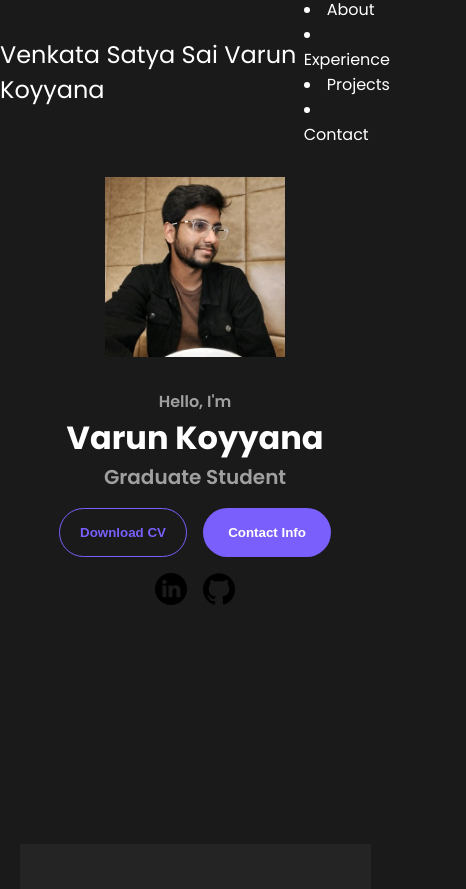
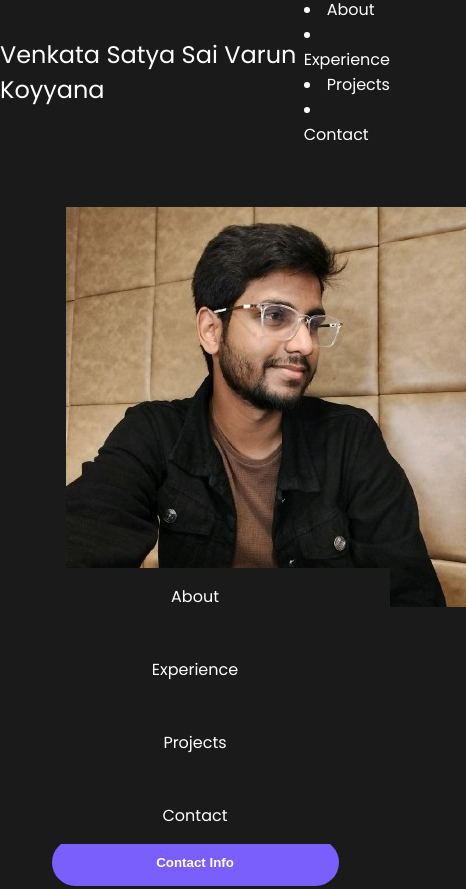
Before and after one commit to varunkoyyana/varunkoyyana.github.io, a plain HTML site: page index.html in a window 390 px wide. Shown: the top 889 px of the page, 466 px wide, since content can reach past the window. Drawn offline with Linux system fonts and the light colour scheme.

Commit message:
Update mediaqueries.css

```diff
--- a/mediaqueries.css
+++ b/mediaqueries.css
@@ -1,14 +1,23 @@
 @media screen and (max-width: 1400px) {
     #profile {
-    height: 83vh;
-    margin-bottom: 6rem;
+        height: auto; /* Changed to auto */
+        margin-bottom: 4rem; /* Adjusted margin */
+        padding: 4rem; /* Added padding */
     }
+
     .about-containers {
         flex-wrap: wrap;
+        justify-content: center; /* Center the containers */
     }
+
     #contact,
     #projects {
         height: fit-content;
+        padding: 4rem; /* Added padding */
+    }
+
+    section {
+        padding: 4rem; /* Consistent section padding */
     }
 }
 
@@ -16,88 +25,144 @@
     #desktop-nav {
         display: none;
     }
+
     #hamburger-nav {
         display: flex;
     }
+
     #experience,
     .experience-details-container {
         margin-top: 2rem;
     }
+
     #profile,
     .section-container {
         display: block;
     }
+
     .arrow {
         display: none;
     }
-  section,
-  .section-container {
+
+    section {
         height: fit-content;
+        margin: 2rem 5%; /* Adjusted margin */
+        padding: 3rem; /* Adjusted padding */
     }
-  section {
-    margin: 0 5%;
-  }
+
     .section__pic-container {
-    width: 275px;
-    height: 275px;
+        width: 300px; /* Set a fixed width */
+        height: 300px;
         margin: 0 auto 2rem;
     }
+
     .about-containers {
         margin-top: 0;
     }
+
+    /* Styles for mobile navigation */
+    .nav-links {
+        flex-direction: column;
+        gap: 1rem; /* Increased gap */
+        text-align: center;
+        position: absolute;
+        top: 100%; /* Position below the hamburger icon */
+        left: 0;
+        width: 100%;
+        background-color: #1A1A1A; /* Dark background for menu */
+        z-index: 10; /* Ensure it's on top */
+        transform: translateY(-100%); /* Initially hidden */
+        transition: transform 0.3s ease; /* Smooth transition */
+    }
+
+    .nav-links.open {
+        transform: translateY(0); /* Show menu when open */
+    }
+
+    .nav-links li a {
+        color: #FFFFFF; /* White menu links */
+        padding: 1rem; /* Add padding to menu items */
+        display: block; /* Make links stack vertically */
+    }
+}
+
+@media screen and (max-width: 768px) { /* Added a breakpoint for tablets/smaller screens */
+    .section__pic-container {
+        width: 90%; /* Occupy most of the screen */
+        height: auto;
+    }
+
+    .about-containers {
+        flex-direction: column; /* Stack about containers vertically */
+    }
+
+    article {
+        width: 100%; /* Make articles full width */
+    }
+
+    /* ... other adjustments for smaller screens */
 }
 
 @media screen and (max-width: 600px) {
     #contact,
     footer {
-    height: 40vh;
+        height: auto; /* Changed to auto */
+        padding: 2rem; /* Adjusted padding */
     }
+
     #profile {
-    height: 83vh;
+        height: auto; /* Changed to auto */
         margin-bottom: 0;
+        padding: 2rem; /* Adjusted padding */
     }
+
     article {
         font-size: 1rem;
     }
+
     footer nav {
         height: fit-content;
         margin-bottom: 2rem;
     }
+
     .about-containers,
     .contact-info-upper-container,
     .btn-container {
         flex-wrap: wrap;
     }
+
     .contact-info-container {
         margin: 0;
     }
+
     .contact-info-container p,
     .nav-links li a {
         font-size: 1rem;
     }
+
     .experience-sub-title {
         font-size: 1.25rem;
     }
+
     .logo {
         font-size: 1.5rem;
     }
-  .nav-links {
-    flex-direction: column;
-    gap: 0.5rem;
-    text-align: center;
-  }
-  .section__pic-container {
-    width: auto;
-    height: 46vw;
-    justify-content: center;
-  }
+
     .section__text__p2 {
         font-size: 1.25rem;
     }
+
     .title {
         font-size: 2rem;
     }
+
     .text-container {
         text-align: justify;
     }
+
+    /* Mobile-specific styles for buttons */
+    .btn {
+        width: 100%; /* Full-width buttons on mobile */
+        margin-bottom: 1rem; /* Add spacing between buttons */
     }
+}
```
Lines whose indentation alone changed are shown as unchanged.
